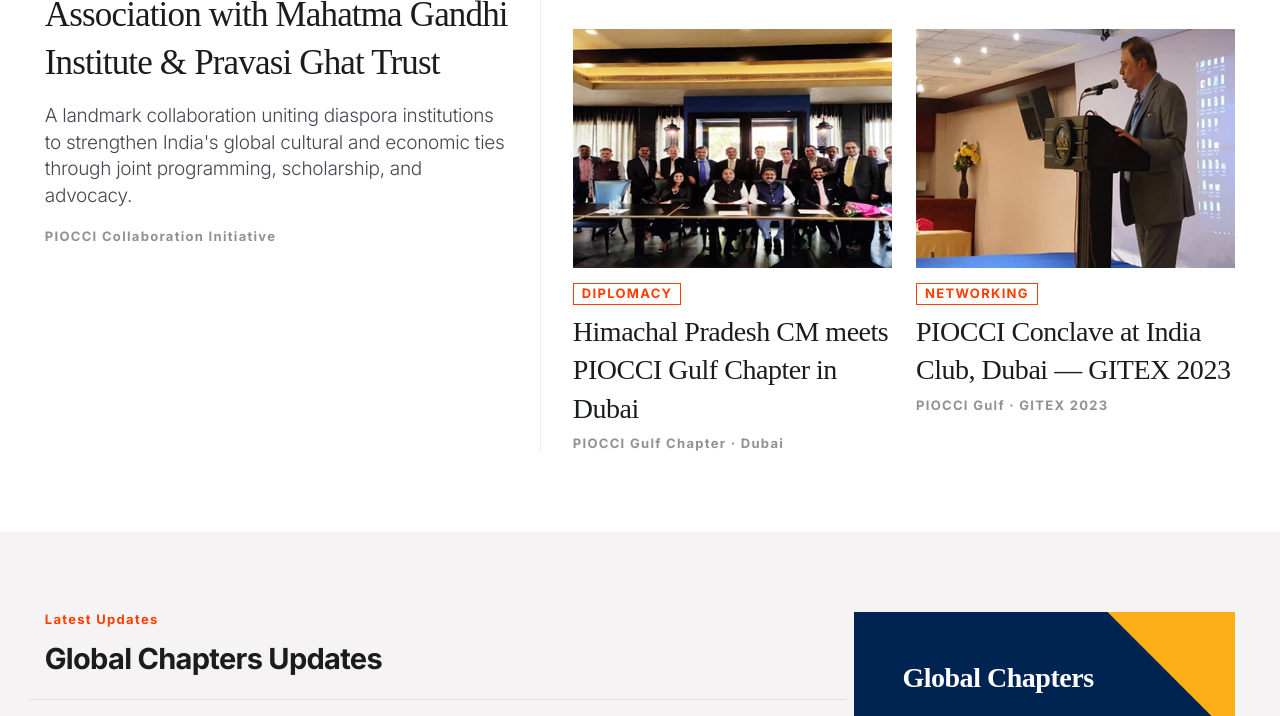
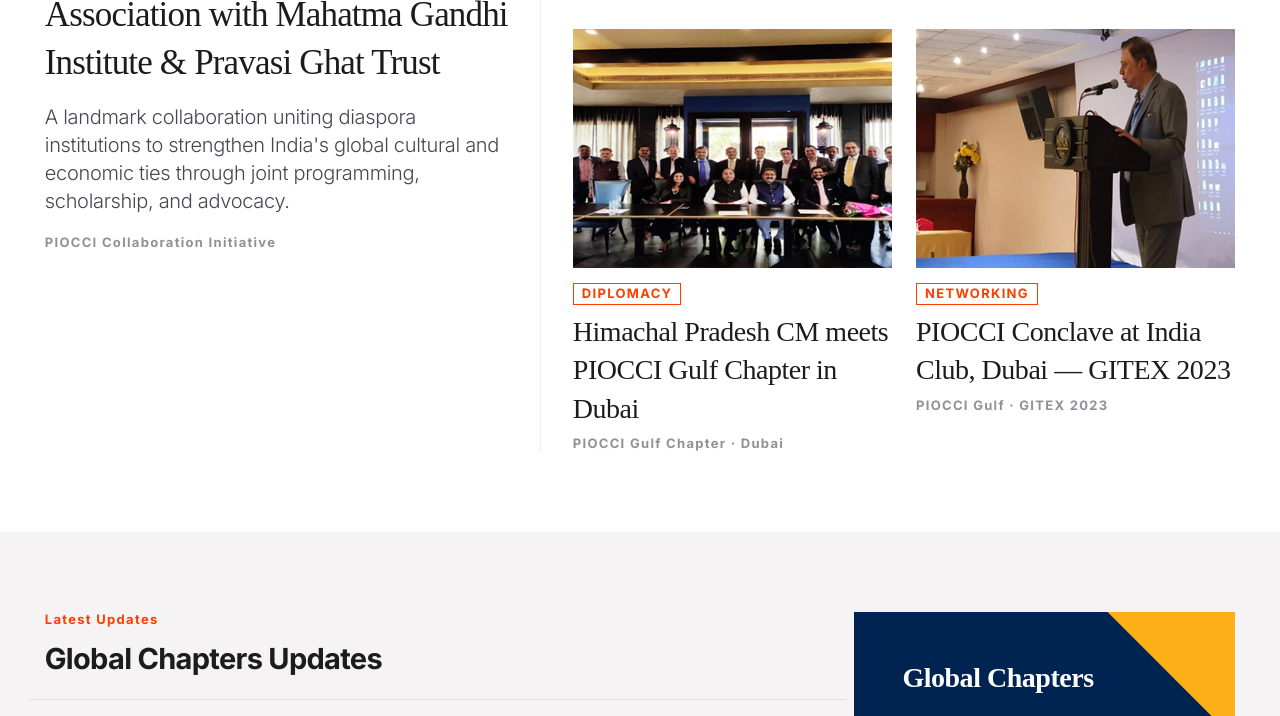
Before and after one commit to pinkiAkiko/PIOCCI01, a plain HTML site: page index.html in a window 1280 px wide. Shown: the part 1468-2184 px from the top of the page. Drawn offline with nearby package versions, Linux system fonts and the light colour scheme.

Commit message:
updates text

```diff
--- a/index.html
+++ b/index.html
@@ -97,7 +97,7 @@
             "headline-xl": ["68px", { "lineHeight": "1.0", "letterSpacing": "-0.045em", "fontWeight": "300" }],
             "headline-md": ["28px", { "lineHeight": "1.25", "letterSpacing": "-0.017em", "fontWeight": "700" }],
             "headline-lg-mobile": ["32px", { "lineHeight": "1.1", "letterSpacing": "-0.03em", "fontWeight": "300" }],
-            "body-md": ["19px", { "lineHeight": "1.4", "letterSpacing": "-0.016em", "fontWeight": "390" }],
+            "body-md": ["20px", { "lineHeight": "1.4", "letterSpacing": "-0.016em", "fontWeight": "395" }],
             "body-lg": ["19px", { "lineHeight": "1.4", "letterSpacing": "-0.013em", "fontWeight": "300" }],
             "headline-lg": ["29px", { "lineHeight": "1.1", "letterSpacing": "-0.024em", "fontWeight": "700" }]
           }
```
